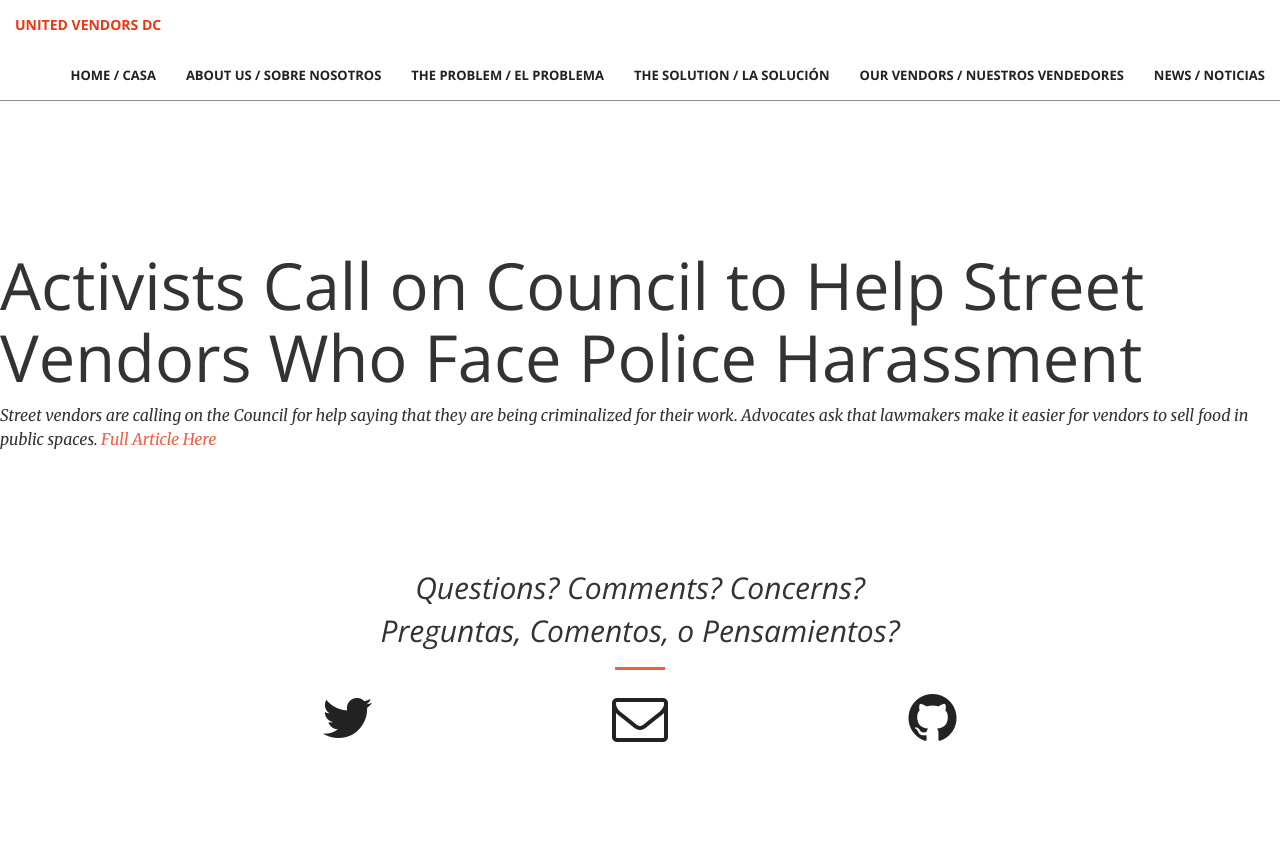
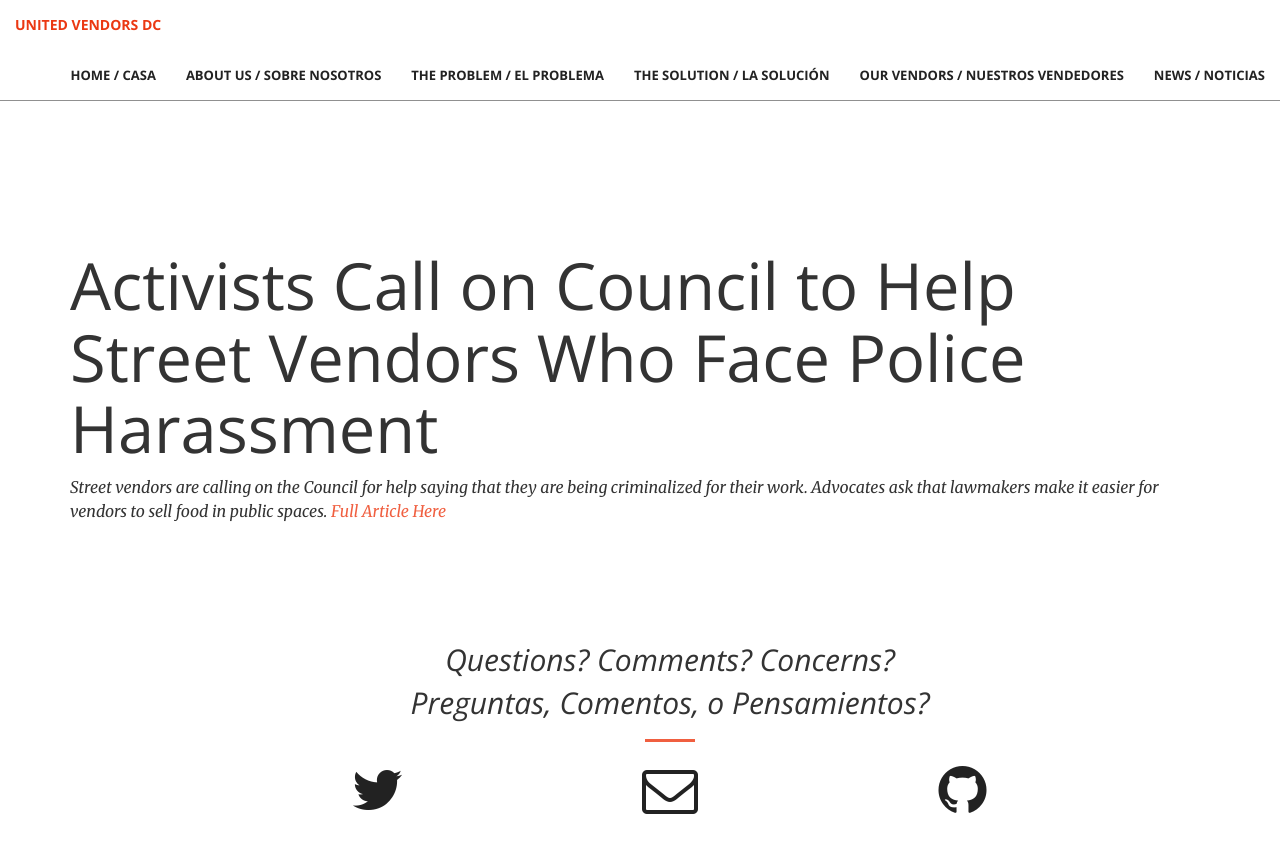
Before and after one commit to UnitedVendorsDC/unitedvendorsdc.github.io, a Jekyll site: the page built from _posts/2019-12-03-activists-call-on-council.html, in a window 1280 px wide and 900 px high, scrolled down 870 px. Shown: the top 853 px of the window. Built offline with Jekyll 4.4.1, drawn with Linux system fonts in a browser that asks for light colours; grey boxes are pictures that could not be loaded.

Commit message:
containers added

```diff
--- a/_layouts/news.html
+++ b/_layouts/news.html
@@ -7,6 +7,7 @@
   {% include nav.html %}
   {% include header.html %}
 
+  <div class="container">
 
   <div class="home">
     {%- if page.title -%}
@@ -66,6 +67,7 @@
 
   </div>
 
+</div>
 
   {% include contact.html %}
   {% include scripts.html %}
--- a/_layouts/posts.html
+++ b/_layouts/posts.html
@@ -7,6 +7,8 @@
   {% include nav.html %}
   {% include header.html %}
 
+  <div class="container">
+
   <section class="post-wrapper">
 
   </section>
@@ -15,6 +17,8 @@
     {{content}}
   </article>
 
+  <div class="container">
+
   {% include contact.html %}
   {% include scripts.html %}
 </body>
```
